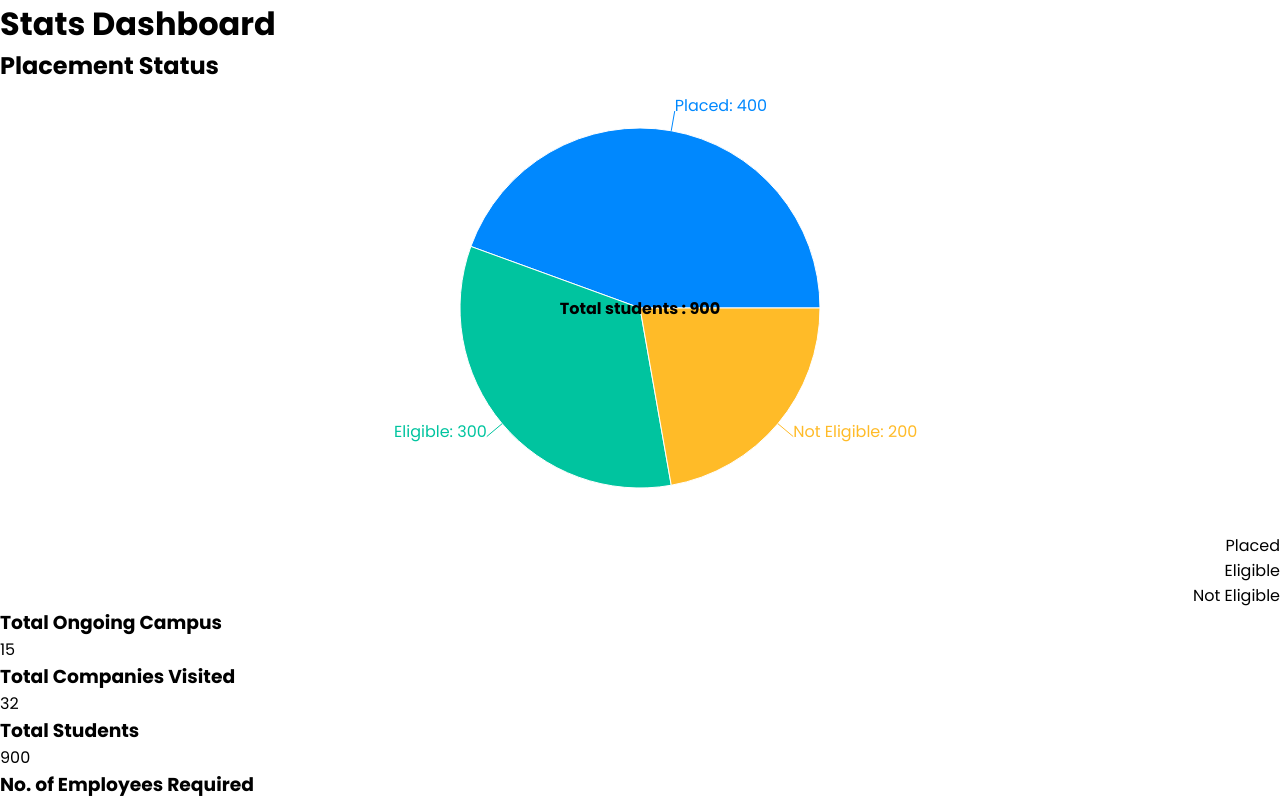
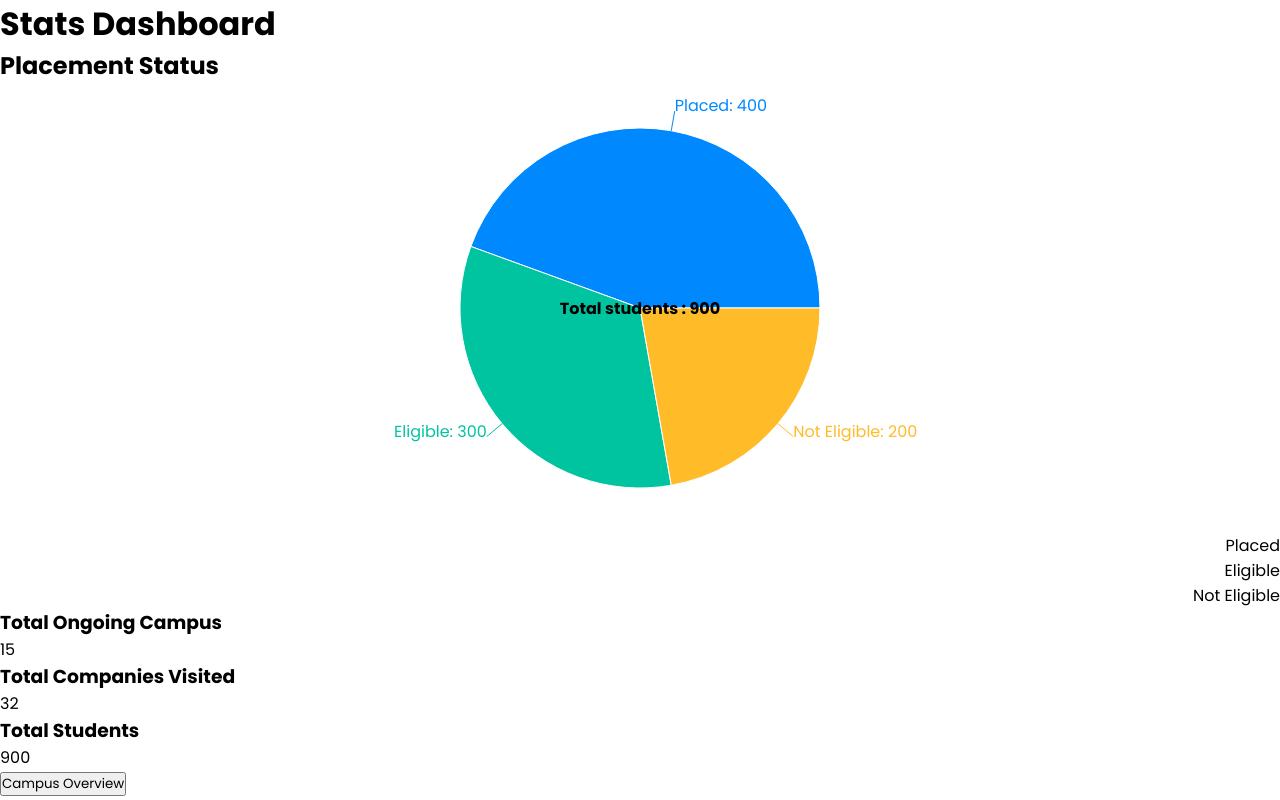
Before and after one commit to anon576/TPCYCCE, a React (Create React App) app in the folder client/: page /placement_statistics in a window 1280 px wide. Shown: the top 800 px of the page. Built offline with nearby package versions, Linux system fonts and the light colour scheme.

Commit message:
fixed secret leak

```diff
--- a/client/src/Components/Stats/StatsDashboard.js
+++ b/client/src/Components/Stats/StatsDashboard.js
@@ -1,5 +1,13 @@
 import React from "react";
-import { PieChart, Pie, Cell, ResponsiveContainer, Label, Tooltip, Legend } from "recharts";
+import {
+	PieChart,
+	Pie,
+	Cell,
+	ResponsiveContainer,
+	Label,
+	Tooltip,
+	Legend,
+} from "recharts";
 
 // Sample data - replace with your actual data
 const studentData = [
@@ -109,6 +117,9 @@ const StatsDashboard = () => {
 						<DashboardCard title="Total Ongoing Campus" value="15" />
 						<DashboardCard title="Total Companies Visited" value="32" />
 						<DashboardCard title="Total Students" value="900" />
+						<button className="bg-green-600 p-4 rounded-lg shadow text-white">
+							Campus Overview
+						</button>
 					</div>
 				</div>
 
```
Also changed, not shown: 1 other file (tests, documents, lock files or other folders).
